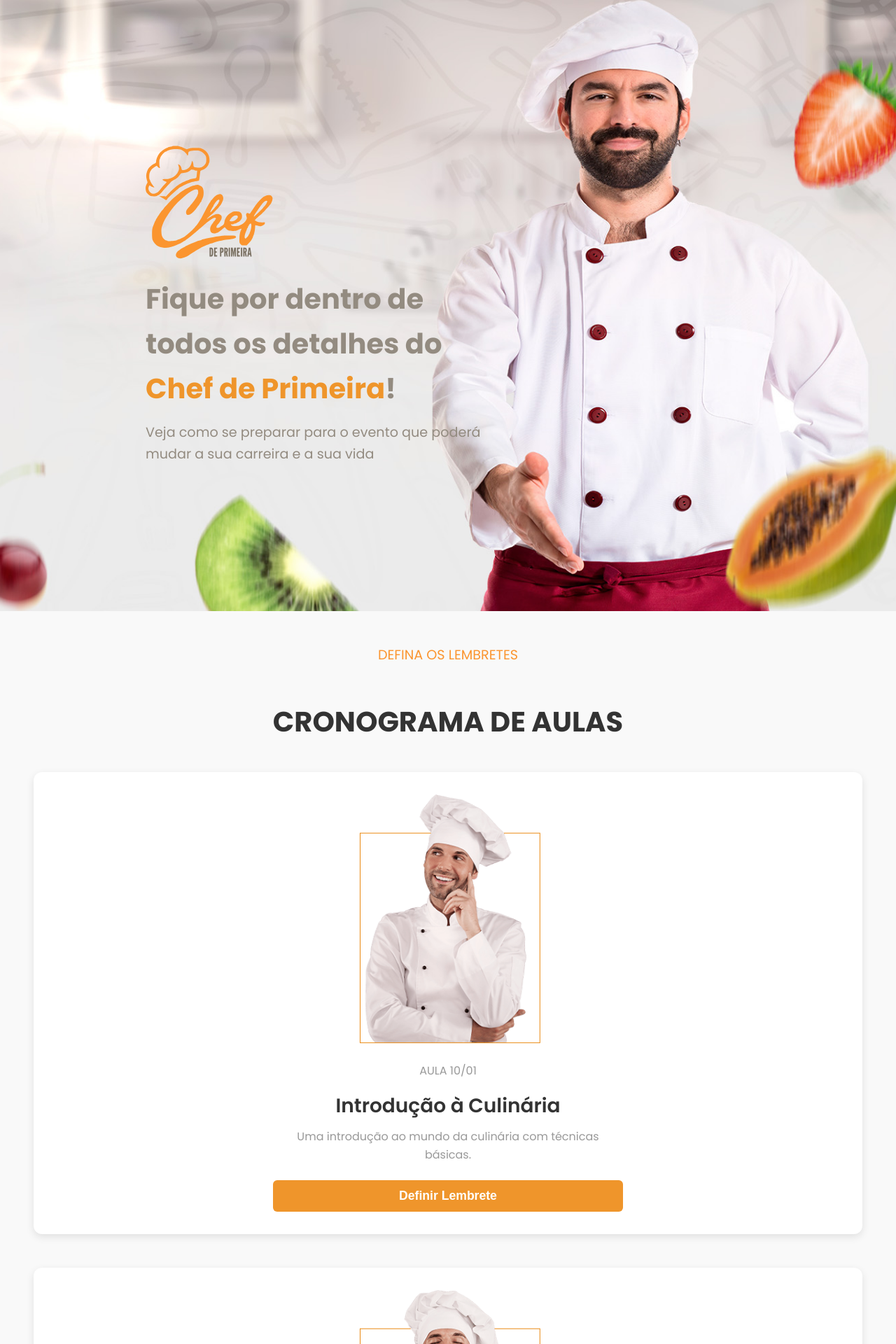
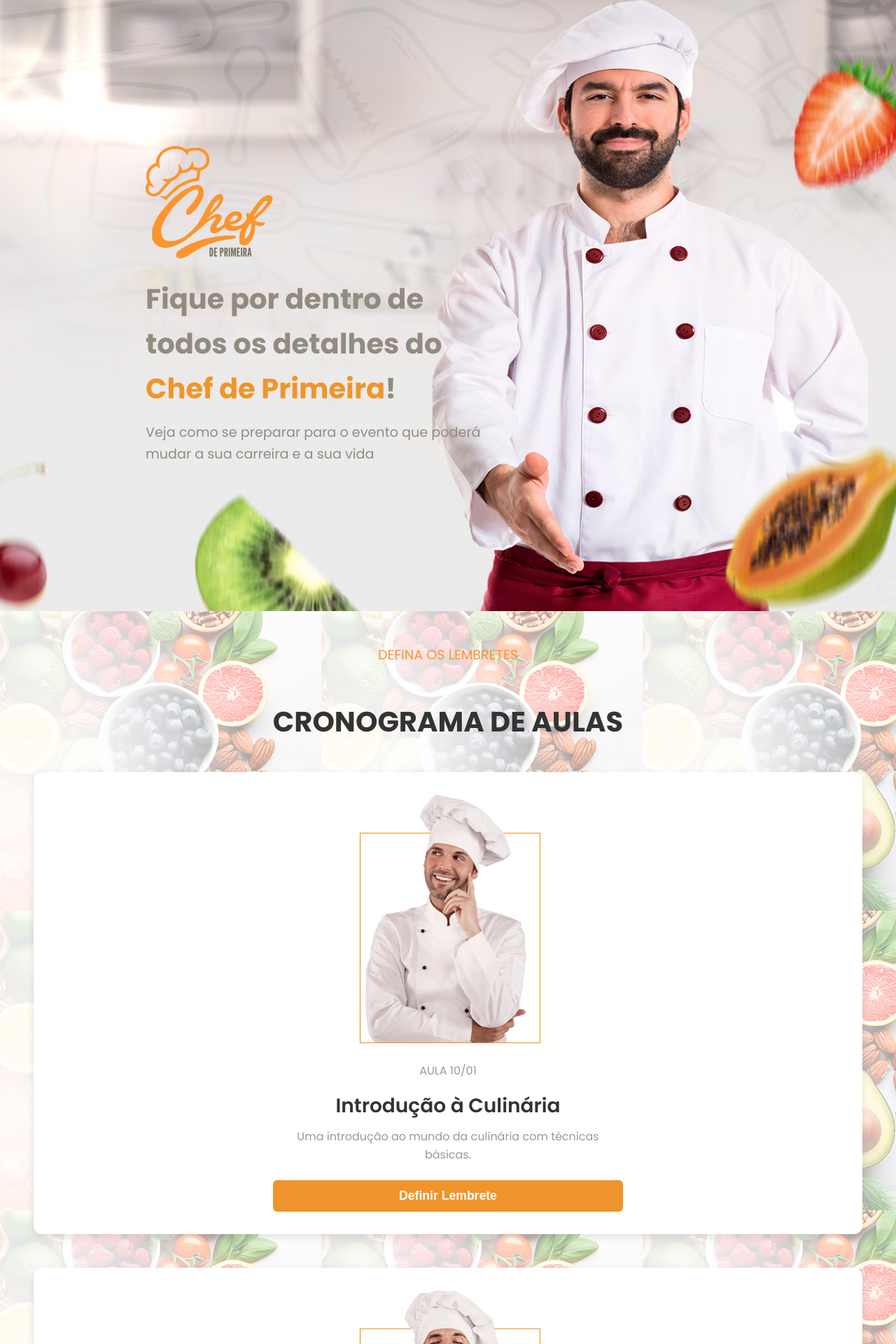
Before and after one commit to MahFelix/chef-de-primeira-interface, a React (Create React App) app: page / in a window 1280 px wide. Shown: the top 1920 px of the page at 70% size. Built offline with nearby package versions, Linux system fonts and the light colour scheme.

Commit message:
🔍️ Seo: Melhoria de background geral

```diff
--- a/src/components/Cronograma.js
+++ b/src/components/Cronograma.js
@@ -3,15 +3,17 @@ import styled from 'styled-components';
 import aula1 from '../assets/aula-1.png';
 import aula2 from '../assets/aula-2.png';
 import aula3 from '../assets/aula-3.png';
+import BGFRUT from '../assets/bg-cronograma-frut.jpg'
 
 const CronogramaContainer = styled.section`
   padding: 3rem;
-  background-color: #f9f9f9;
+  background-image: url(${BGFRUT});
   display: flex;
   flex-direction: column;
   align-items: center;
   width: 100%;
-`;
+
+  `;
 
 const AulaCard = styled.div`
   display: flex;
@@ -123,7 +125,6 @@ const SubTitle = styled.p`
   margin-bottom: 3rem;
   text-align: center;
 
-
   @media (max-width: 768px) {
     font-size: 1rem; /* Ajusta o subtítulo para telas menores */
     margin-bottom: 2rem;
--- a/src/components/NovidadesAvisos.js
+++ b/src/components/NovidadesAvisos.js
@@ -1,6 +1,7 @@
 // src/components/NovidadesAvisos.js
 import styled from 'styled-components';
 import BGNOV from '../assets/bg-cronograma-3.png';
+import BGNOVMOBILE from '../assets/bg-cronograma-3mobile.jpg';  // Adicione sua imagem de fundo para o mobile
 
 const NovidadesContainer = styled.section`
   background-color: #fff;
@@ -13,7 +14,9 @@ const NovidadesContainer = styled.section`
   background-position: center;
 
   @media (max-width: 768px) {
-    background-image: none; /* Remove a imagem de fundo no mobile */
+    background-image: url(${BGNOVMOBILE}); /* Imagem de fundo para mobile */
+    background-size: cover;
+    background-position: center;
     padding: 3rem 2rem; /* Reduz o padding em dispositivos móveis */
     flex-direction: column; /* Organiza os itens em coluna no mobile */
     text-align: left; /* Ajusta o alinhamento para a esquerda no mobile */
@@ -26,13 +29,14 @@ const TextContent = styled.div`
   padding-right: 2rem; /* Espaçamento extra para separação do texto da imagem */
 
   @media (max-width: 768px) {
-    width: 70%; /* Ajusta a largura do content container para 70% no mobile */
+    width:110%; /* Ajusta a largura do content container para 70% no mobile */
   }
 
   h2 {
     font-size: 2.5rem;
     color: #938B80;
     width: 100%; /* Ajusta o título para ocupar 100% da largura disponível */
+
 
     .highlight {
       color: #ef952b;
```
Also changed, not shown: src/assets/bg-cronograma-3mobile.jpg (added), src/assets/bg-cronograma-frut.jpg (added).
